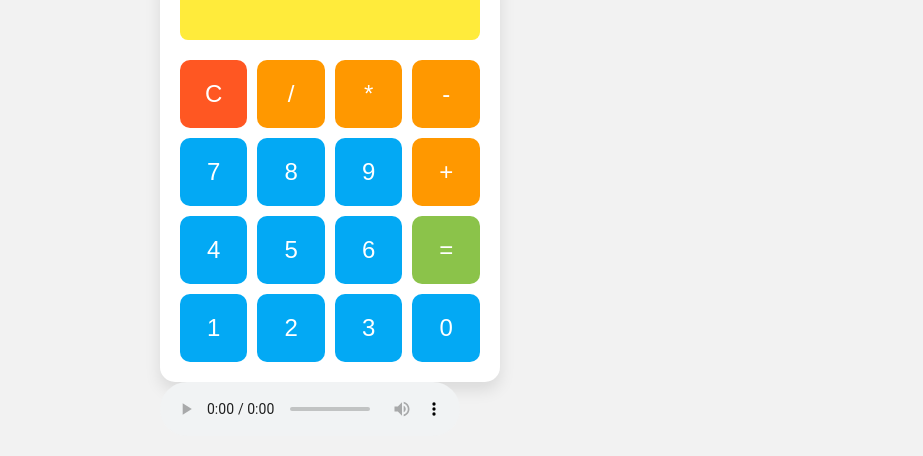
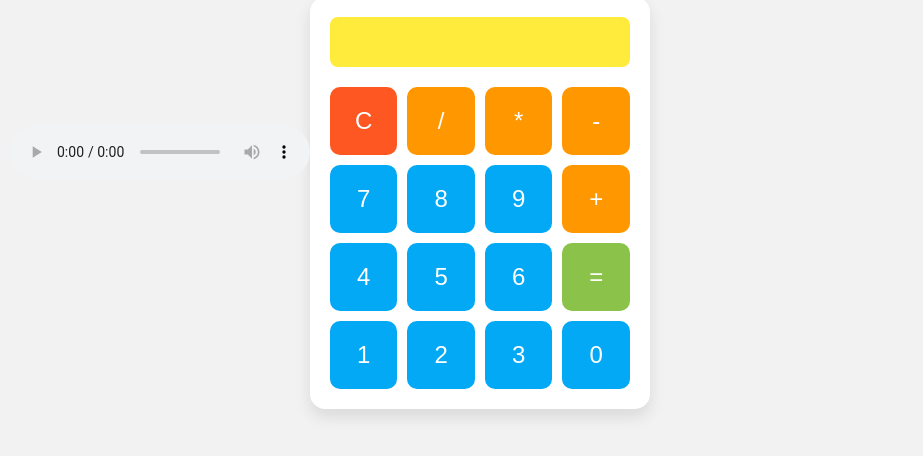
Before and after one commit to Shubh0260/Hanuman, a plain HTML site: page index.html in a window 1280 px wide. Shown: the part 248-704 px from the top of the page, without its empty margins (189-1112 px from the left). Drawn offline with Linux system fonts and the light colour scheme.

Commit message:
Update index.html

```diff
--- a/index.html
+++ b/index.html
@@ -94,6 +94,13 @@
     </style>
 </head>
 <body>
+     <div>
+    <audio controls autoplay>
+  <source src="horse.ogg" type="audio/ogg">
+  <source src="horse.mp3" type="audio/mpeg">
+  Your browser does not support the audio element.
+</audio>
+    </div>
     <div Class="xyz">
     <div class="main">
         <marquee class="marq" bgcolor="Green"
@@ -128,12 +135,7 @@
             <button class="button" onclick="appendNumber('0')">0</button>
         </div>
     </div>
-        <div>
-        <audio controls autoplay>
-  <source src="horse.ogg" type="audio/ogg">
-  <source src="horse.mp3" type="audio/mpeg">
-  Your browser does not support the audio element.
-</audio></div>
+
 </div>
     <script>
         let currentInput = '';
```
